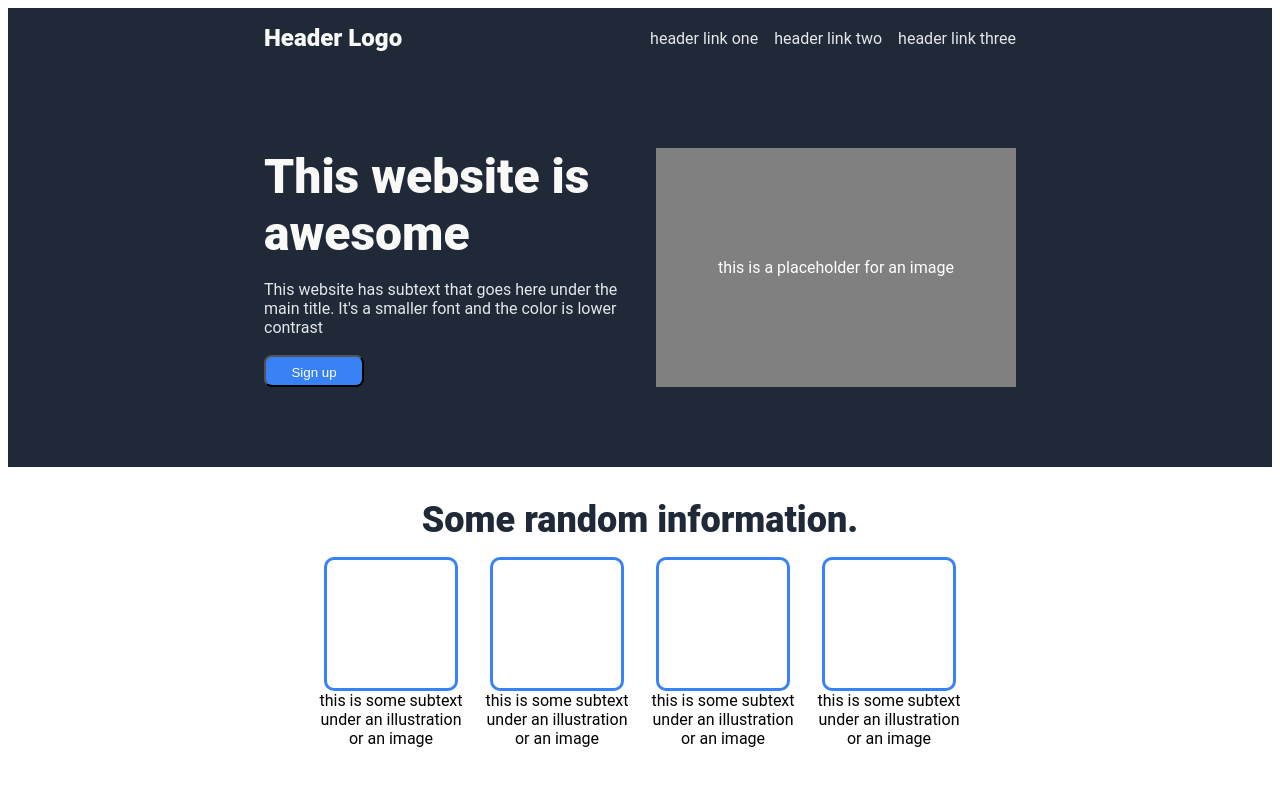
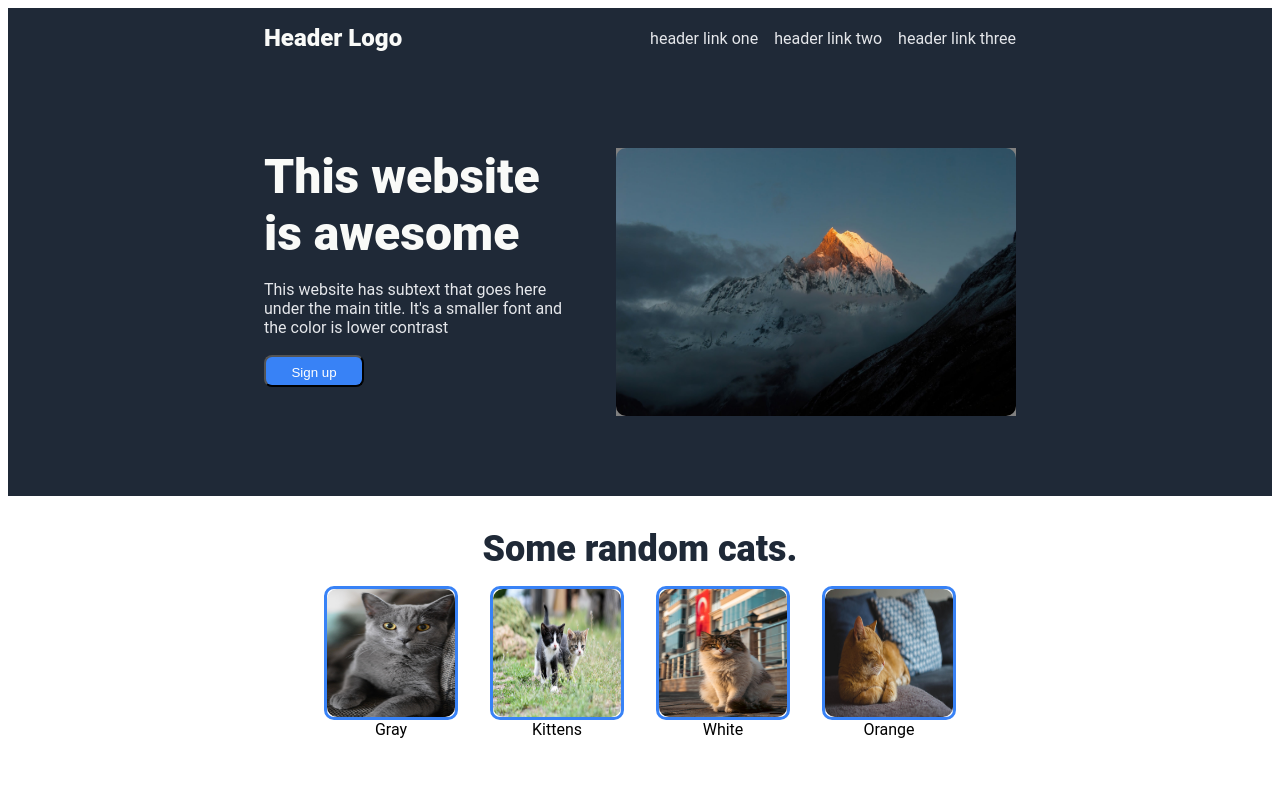
Before and after one commit to AaheedDalwai/landing-page, a plain HTML site: page index.html in a window 1280 px wide. Shown: the top 800 px of the page. Drawn offline with Linux system fonts and the light colour scheme.

Commit message:
Add images to website

```diff
--- a/index.html
+++ b/index.html
@@ -24,29 +24,29 @@
             <button class="first">Sign up</button>
             </div>
             <div class="right">
-                <div class="image">this is a placeholder for an image</div>
+                <img src="img.jpg" width="400">
             </div>
         </div>
         <div class="info">
             <div class="infotext">
-            Some random information.
+            Some random cats.
             </div>
             <div class="boxes">
                 <div class="frame">
-                <div class="box"></div>
-                <div class="boxtext">this is some subtext under an illustration or an image</div>
+                <div class="box"><img src="./cat-images/5921373-cat-2528935_1920.jpg" width="128" height="128"></div>
+                <div class="boxtext">Gray</div>
                 </div>
                 <div class="frame">
-                <div class="box"></div>
-                <div class="boxtext">this is some subtext under an illustration or an image</div>
+                <div class="box"><img src="./cat-images/artellliii72-cats-8105667_1920.jpg" width="128" height="128"></div>
+                <div class="boxtext">Kittens</div>
                 </div>
                 <div class="frame">
-                <div class="box"></div>
-                <div class="boxtext">this is some subtext under an illustration or an image</div>
+                <div class="box"><img src="./cat-images/eyyuperten-cat-9720087_1920.jpg" width="128" height="128"></div>
+                <div class="boxtext">White</div>
                 </div>
                 <div class="frame">
-                <div class="box"></div>
-                <div class="boxtext">this is some subtext under an illustration or an image</div>
+                <div class="box"><img src="./cat-images/daga_roszkowska-cat-3059075_1920.jpg" width="128" height="128"></div>
+                <div class="boxtext">Orange</div>
                 </div>
             </div>
         </div>
--- a/style.css
+++ b/style.css
@@ -48,6 +48,7 @@ a {
 .right {
     display: flex;
     align-items: center;
+    justify-content: center;
     background-color: gray;
     flex: 1;
     margin: 16px 0px 16px 16px;
@@ -178,3 +179,7 @@ button.second {
 .content {
     flex-grow: 1;
 }
+
+img {
+    border-radius: 10px;
+}
```
Also changed, not shown: cat-images/5921373-cat-2528935_1920.jpg (added), cat-images/artellliii72-cats-8105667_1920.jpg (added), cat-images/daga_roszkowska-cat-3059075_1920.jpg (added), cat-images/eyyuperten-cat-9720087_1920.jpg (added), img.jpg (added).
